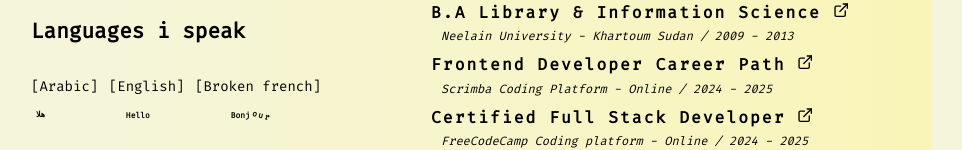
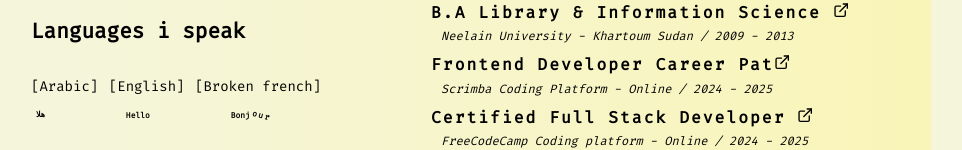
Before and after one commit to BasamLive/my-resume, a React (Vite) app: page / in a window 1280 px wide. Shown: the part 795-945 px from the top of the page, without its empty margins (159-1121 px from the left). Built offline with nearby package versions, Linux system fonts and the light colour scheme; a web font is replaced by a local one.

Commit message:
added some styles to the css file

```diff
--- a/src/App.css
+++ b/src/App.css
@@ -289,6 +289,7 @@ li {
   padding: 0 0 0 17px;
   margin: 0;
 }
+
 @media screen and (max-width: 768px) {
   .container {
     width: 100%;
--- a/src/App.jsx
+++ b/src/App.jsx
@@ -200,7 +200,8 @@ const App = () => {
             </div>
             <div className="edu-two">
               <h3 className="education-secondary-heading">
-                Frontend Developer Career Path <FiExternalLink />
+                Frontend Developer Career Pat
+                <FiExternalLink />
               </h3>
               <p className="education-university-name">
                 Scrimba Coding Platform - Online / 2024 - 2025
```
